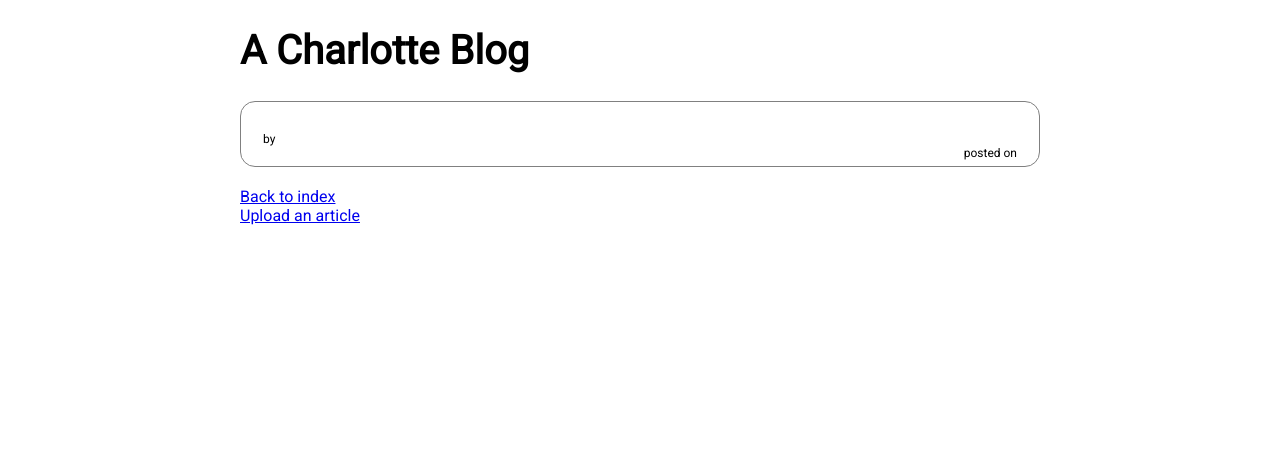
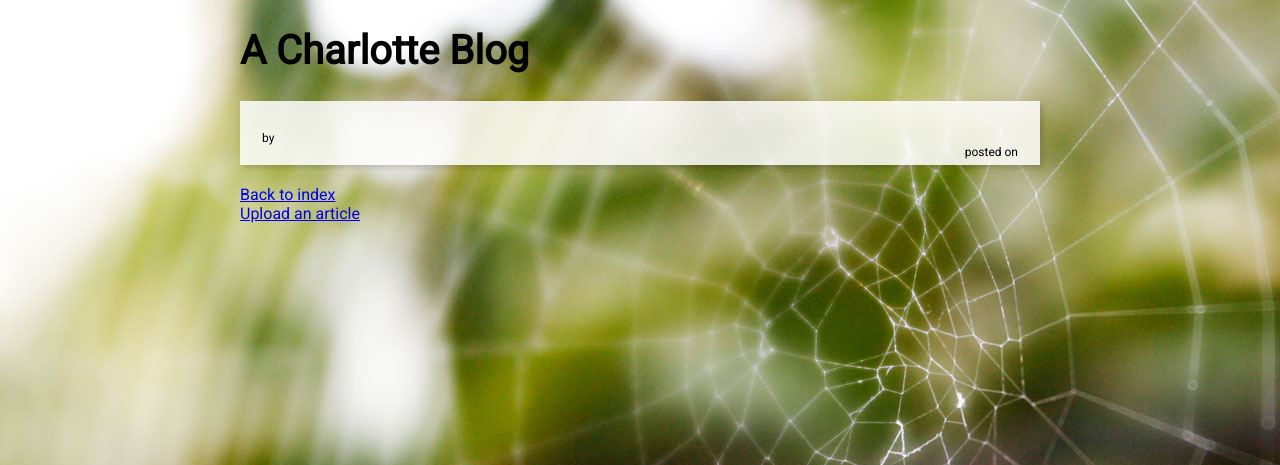
Before and after one commit to geajack/charlotte, a Flask app: template templates/blog/article.jinja in a window 1280 px wide. Shown: the top 465 px of the page. Run offline with Flask 2, Linux system fonts and the light colour scheme; the template is opened without the code that fills it, so the values that code supplies are empty.

Commit message:
Improve look

```diff
--- a/static/blog/style.css
+++ b/static/blog/style.css
@@ -1,3 +1,8 @@
+:root
+{
+    background-image: url('/static/background.jpg');
+}
+
 body
 {
     width: 800px;
@@ -31,10 +36,10 @@
 
 article
 {
-    border: 1px solid grey;
-    border-radius: 15px;
     padding: 20px;
     margin-bottom: 20px;
+    background-color: rgba(255, 255, 255, 0.85);
+    box-shadow: rgba(0, 0, 0, 0.15) 3px 3px 5px;
 }
 
 article header
@@ -44,8 +49,7 @@
 
 article header h1
 {
-    font-size: 16pt;
-    text-decoration: underline;
+    font-size: 25pt;
     margin-top: 0px;
     margin-bottom: 10px;
 }
```
Also changed, not shown: static/background.jpg (added).
